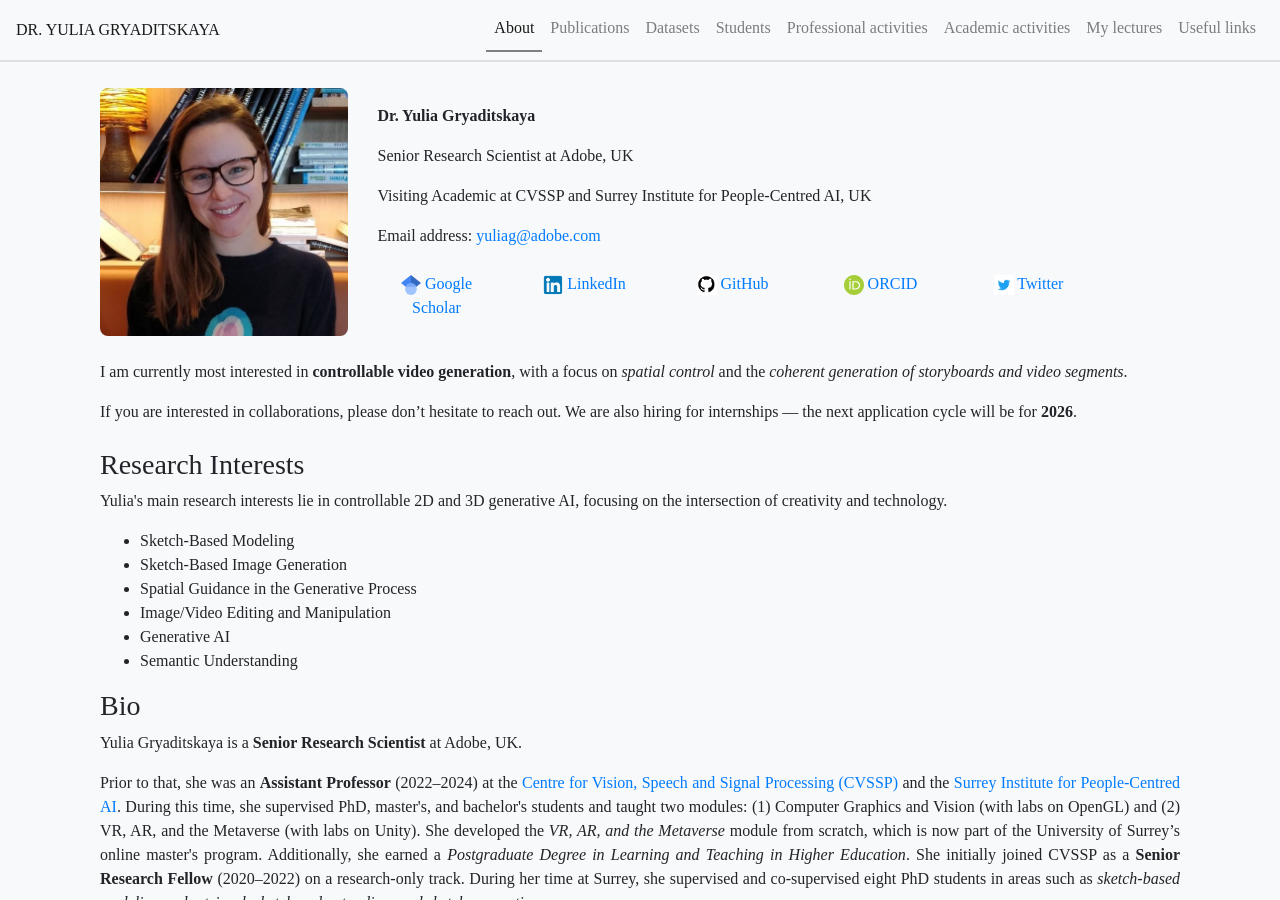
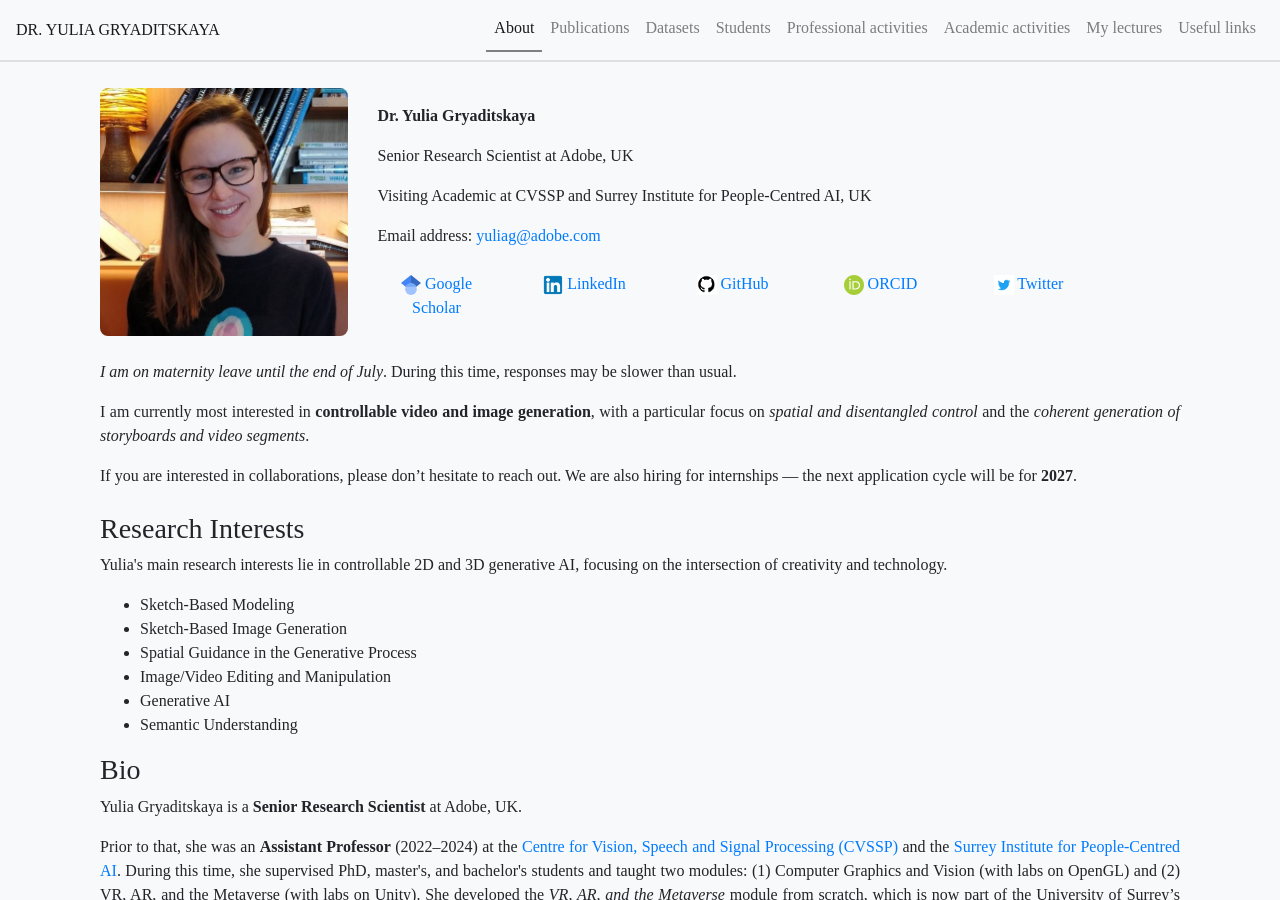
Before and after one commit to ygryadit/ygryadit.github.io, a Jekyll site: the page built from index.md, in a window 1280 px wide and 900 px high. Built offline with Jekyll 4.4.1, drawn with Linux system fonts in a browser that asks for light colours; some web fonts are replaced.

Commit message:
Intenships editing

```diff
--- a/index.md
+++ b/index.md
@@ -54,11 +54,15 @@ layout: main
 </section>
 
 <section class="container mt-4">
-    <p>
-  		I am currently most interested in <strong>controllable video generation</strong>, with a focus on <em>spatial control</em> and the <em>coherent generation of storyboards and video segments</em>.
+  <p>
+      <em>I am on maternity leave until the end of July</em>.
+      During this time, responses may be slower than usual.
+  </p>
+  <p>
+    I am currently most interested in <strong>controllable video and image generation</strong>, with a particular focus on <em>spatial and disentangled control</em> and the <em>coherent generation of storyboards and video segments</em>.
 	</p>
 	<p>
-	If you are interested in collaborations, please don’t hesitate to reach out. We are also hiring for internships — the next application cycle will be for <strong>2026</strong>.
+	If you are interested in collaborations, please don’t hesitate to reach out. We are also hiring for internships — the next application cycle will be for <strong>2027</strong>.
 	</p>
 </section>
 
```
